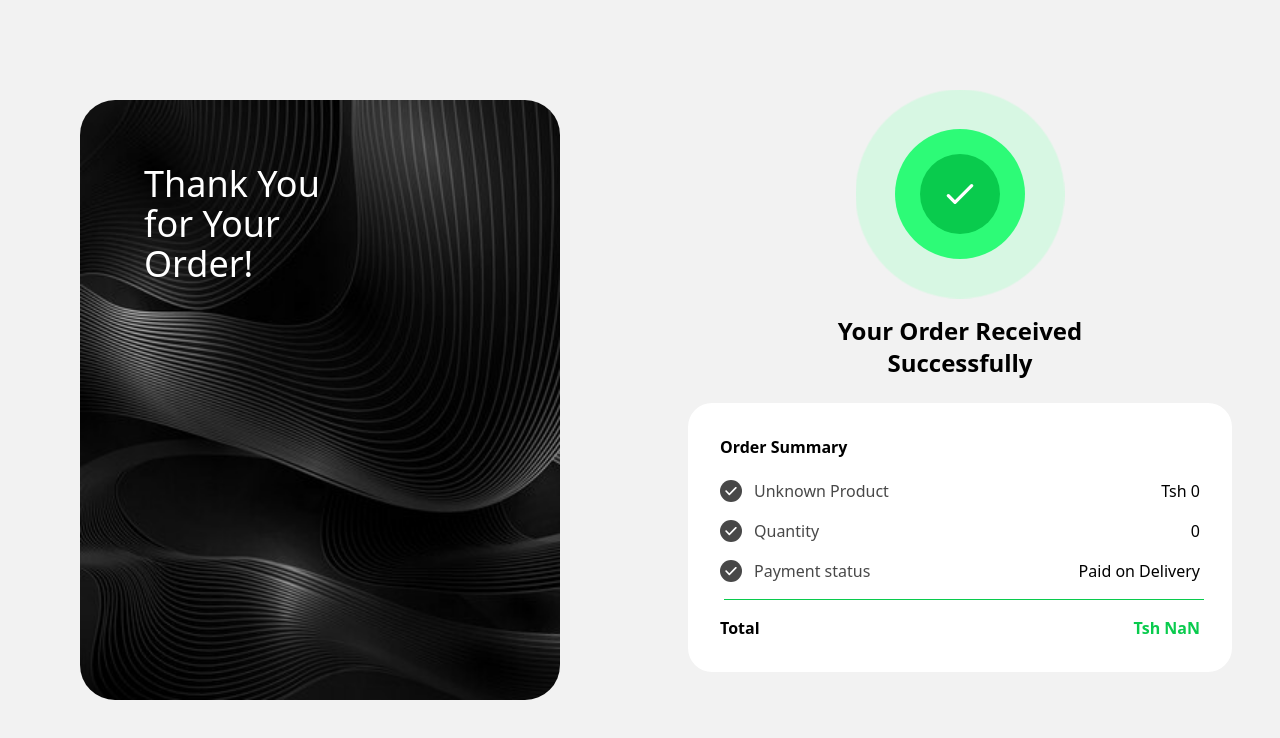
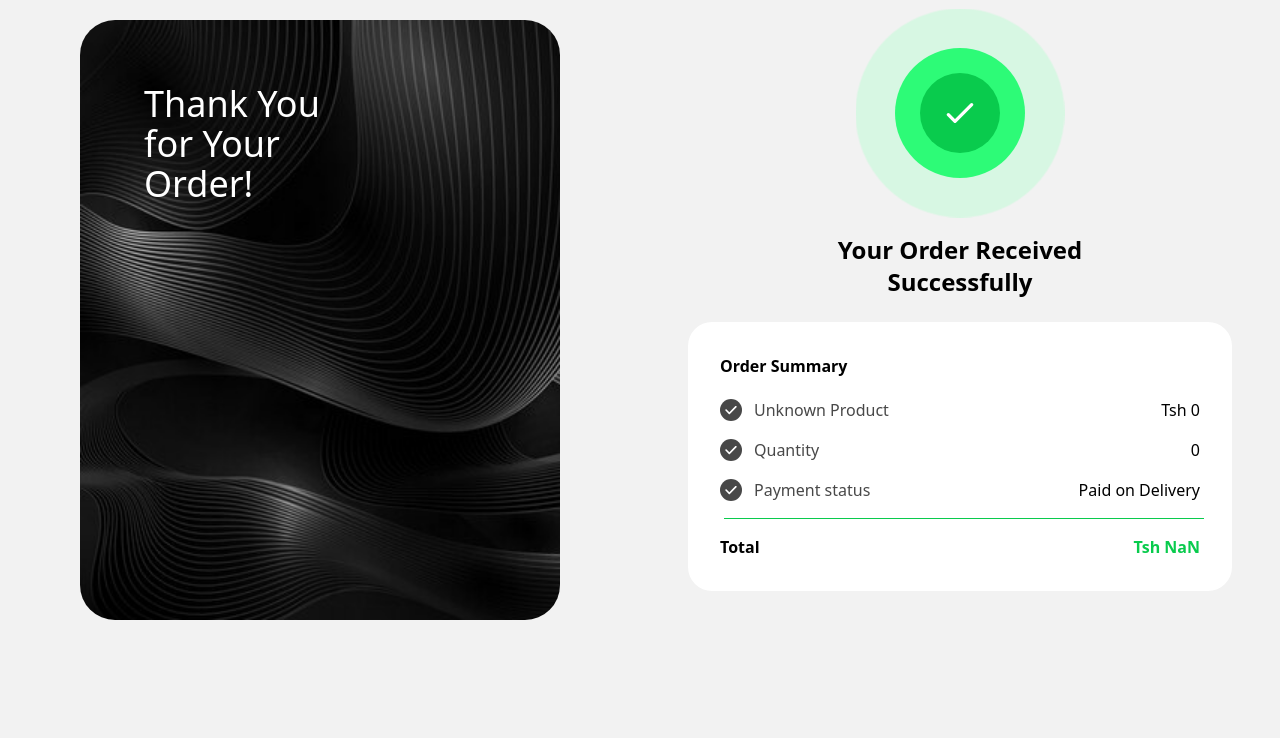
Before and after one commit to jovination/smartica-gadgets, a website: page successful.html in a window 1280 px wide. Drawn offline with Linux system fonts and the light colour scheme.

Commit message:
few changes

```diff
--- a/successful.html
+++ b/successful.html
@@ -8,7 +8,7 @@
 </head>
 <body class="bg-[--white-faded]">
     <main>
-        <section class="grid grid-cols-1 lg:grid-cols-2 h-screen">
+        <section class="grid grid-cols-1 lg:grid-cols-2 h-full items-center">
             <div class="hidden md:flex items-center justify-center">
                 <div class="bg-container p-8">
                     <div>
```
